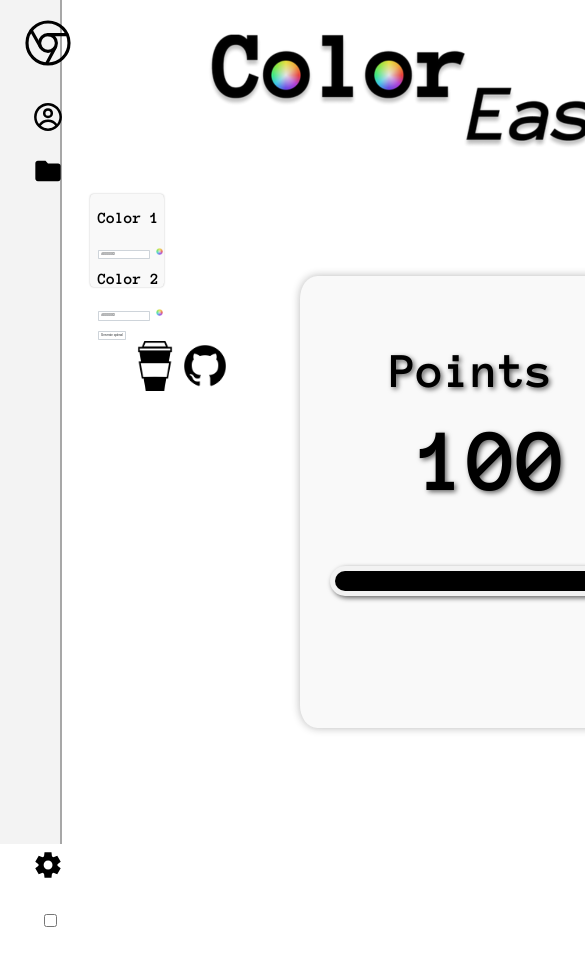
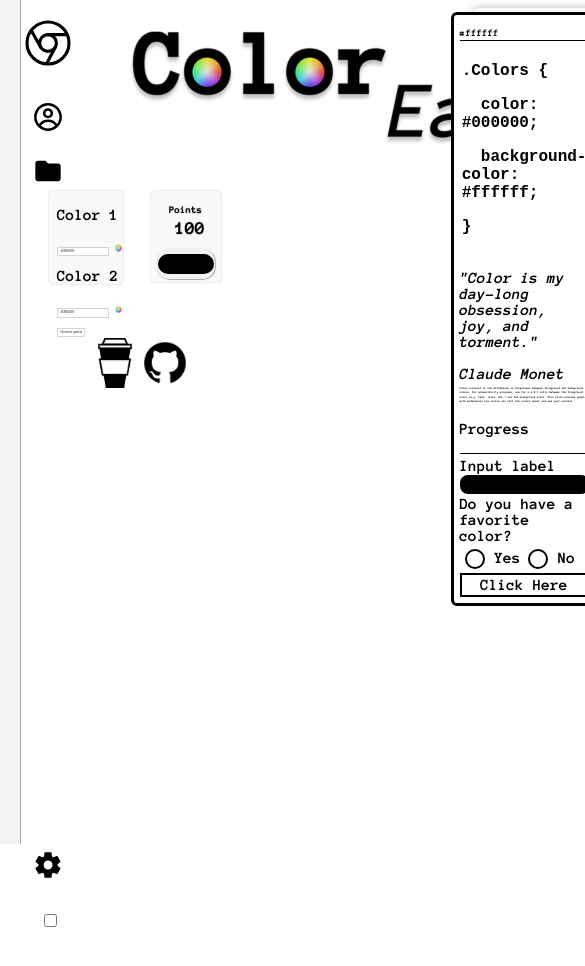
Before and after one commit to abrahammordev/ColorEase, a React (Create React App) app: page / in a window 390 px wide. Shown: the top 966 px of the page, 585 px wide, since content can reach past the window. After the commit the page ends 930 px from the top, so only its background shows below. Built offline with nearby package versions, Linux system fonts and the light colour scheme.

Commit message:
Refactor CSS styles for responsive design across multiple components

```diff
--- a/src/components/LeftBar.module.css
+++ b/src/components/LeftBar.module.css
@@ -1,7 +1,7 @@
 .LeftBar{
     background-color: #F3F3F3;
-    width: 100px;
-    border-right: 2px solid #A7A7A7;
+    width: 5.21vw;
+    border-right: 0.11vw solid #A7A7A7;
 
 }
 
--- a/src/components/Points.module.css
+++ b/src/components/Points.module.css
@@ -1,26 +1,19 @@
-.p-text{
-    margin-top: 60px;
+.p-text {
+  margin-top: 3.125vw;
 }
 
-.points-properties{
-    margin-top: 70px;
-    font-size: 50px;
-    margin-left: 60px;
-    text-shadow: 2px 2px 5px rgba(0, 0, 0, 0.6);
+.points-properties {
+  margin-top: 3.646vw;
+  font-size: 2.604vw;
+  margin-left: 3.125vw;
+  text-shadow: 0.104vw 0.104vw 0.26vw rgba(0, 0, 0, 0.6);
 }
 
-.points{
-    font-size: 90px;
-    margin-left: 90px;
-    text-shadow: 2px 2px 5px rgba(0, 0, 0, 0.6);
-    margin-top: -30px;
-}
-
-
-
-.Points{
-    margin-left: 30px;
-    margin-right: 30px;
+.points {
+  font-size: 4.688vw;
+  margin-left: 4.688vw;
+  text-shadow: 0.104vw 0.104vw 0.26vw rgba(0, 0, 0, 0.6);
+  margin-top: -1.563vw;
 }
 
 /*.progress-bar-cover{
@@ -35,17 +28,21 @@
     margin-top: -30px;
     margin-left: 5px;
 
+}*/
+.Points {
+  margin-left: 1.563vw;
+  margin-right: 1.563vw;
 }
-    */
+
 .progress-bar-cover {
-        box-shadow: 2px 2px 5px rgba(0, 0, 0, 0.6);
-        border-radius: 60px;
+  box-shadow: 0.104vw 0.104vw 0.26vw rgba(0, 0, 0, 0.6);
+  border-radius: 3.125vw;
   display: flex;
-        margin-top: -30px;
+  margin-top: -1.563vw;
   align-items: center;
 }
 
 .progress-bar {
-        border-radius: 60px;
+  border-radius: 3.125vw;
   margin: 2%;
 }
--- a/src/components/PointsWindow.module.css
+++ b/src/components/PointsWindow.module.css
@@ -1,9 +1,9 @@
-.PointsWindow{
-    background-color: #F9F9F9;
-    height: 452px;
-    width: 346px;
-    margin-left: 136px;
-    margin-top: 103px;
-    box-shadow: 0 0 9px rgba(20, 20, 20, 0.3);
-    border-radius: 5%;
+.PointsWindow {
+  background-color: #f9f9f9;
+  height: 23.542vw;
+  width: 18.021vw;
+  margin-left: 7.083vw;
+  margin-top: 5.365vw;
+  box-shadow: 0 0 0.469vw rgba(20, 20, 20, 0.3);
+  border-radius: 5%;
 }
--- a/src/components/Preview.module.css
+++ b/src/components/Preview.module.css
@@ -1,82 +1,81 @@
 .Preview{
     background-color: #F9F9F9;
-    height: 700px;
-    width: 600px;
-    margin-left: 100px;
-    margin-top: 40px;
+    height: 36.46vw;
+    width: 31.25vw;
+    margin-left: 5.21vw;
+    margin-top: 2.08vw;
     box-shadow: 0 0 9px rgba(20, 20, 20, 0.3);
     border-radius: 5%;
-    padding: 20px;
+    padding: 1.04vw;
     color: #F9F9F9;
-    height: 850px;
+    height: 44.27vw;
 }
 .title {
-    font-size: 50px;
-    margin-bottom: 10px;
-
+    font-size: 2.60vw;
+    margin-bottom: 0.52vw;
 }
 
 .divider {
     width: 100%;
-    height: 2px;
+    height: 0.10vw;
     background: white;
-    margin: 10px 0 20px;
+    margin: 0.52vw 0 1.04vw;
 }
 
 .code {
     background-color: rgba(255, 255, 255, 0.1);
-    padding: 10px;
+    padding: 0.52vw;
     border-radius: 8px;
     font-family: 'Courier New', monospace;
-    margin-bottom: 20px;
+    margin-bottom: 1.04vw;
 }
 
 .quote {
     font-style: italic;
-    margin-bottom: 20px;
+    margin-bottom: 1.04vw;
 }
 
 .author {
     font-weight: bold;
-    margin-top: 10px;
+    margin-top: 0.52vw;
 }
 
 .description {
-    font-size: 14px;
+    font-size: 0.73vw;
     line-height: 1.6;
-    margin-bottom: 20px;
+    margin-bottom: 1.04vw;
 }
 
 .progress {
     background-color: white;
-    height: 6px;
+    height: 0.31vw;
     border-radius: 3px;
     position: relative;
-    margin-bottom: 20px;
+    margin-bottom: 1.04vw;
 }
 
 .label {
-    margin-bottom: 5px;
+    margin-bottom: 0.26vw;
     font-weight: bold;
     display: block;
 }
 
 .input {
     width: 97%;
-    padding: 10px;
+    padding: 0.52vw;
     border: none;
     border-radius: 8px;
-    margin-bottom: 10px;
+    margin-bottom: 0.52vw;
 }
 
 .radioLabel {
-    margin-bottom: 10px;
+    margin-bottom: 0.52vw;
 }
 
 .radioGroup {
     display: flex;
-    gap: 10px;
-    margin-bottom: 20px;
+    gap: 0.52vw;
+    margin-bottom: 1.04vw;
 }
 
 .buttonContainer {
@@ -85,17 +84,15 @@
 
 .button {
     display: inline-block;
-    padding: 10px 20px;
-
+    padding: 0.52vw 1.04vw;
     border-radius: 20px;
     text-decoration: none;
     font-weight: bold;
     transition: all 0.3s ease;
 }
 .previewBox{
-
-    padding: 30px;
-    border-radius: 30px;
+    padding: 1.56vw;
+    border-radius: 1.56vw;
 }
 
 .Preview{
--- a/src/components/SwitchColorsButton.module.css
+++ b/src/components/SwitchColorsButton.module.css
@@ -6,13 +6,13 @@
 .checkbox {
     appearance: none;
     background-color: #dfe1e4;
-    border-radius: 72px;
+    border-radius: 3.75vw;
     border: none;
     flex-shrink: 0;
-    height: 20px;
+    height: 1.04vw;
     margin: 0;
     position: relative;
-    width: 30px;
+    width: 1.56vw;
     cursor: pointer;
     transition: all 100ms ease-out;
 }
@@ -20,21 +20,21 @@
 .checkbox::before {
     content: "";
     position: absolute;
-    bottom: -6px;
-    left: -6px;
-    right: -6px;
-    top: -6px;
+    bottom: -0.31vw;
+    left: -0.31vw;
+    right: -0.31vw;
+    top: -0.31vw;
 }
 
 .checkbox::after {
     content: "";
     background-color: #fff;
     border-radius: 50%;
-    height: 14px;
-    left: 3px;
+    height: 0.73vw;
+    left: 0.16vw;
     position: absolute;
-    top: 3px;
-    width: 14px;
+    top: 0.16vw;
+    width: 0.73vw;
     transition: all 200ms ease-out;
 }
 
@@ -48,7 +48,7 @@
 }
 
 .checkbox:checked::after {
-    left: 13px;
+    left: 0.68vw;
 }
 
 .checkbox:checked:hover {
@@ -56,6 +56,6 @@
 }
 
 .checkboxWrapper{
-    margin-top: 20px;
-    margin-right: 20px;
+    margin-top: 1.04vw;
+    margin-right: 1.04vw;
 }
```
Lines whose indentation alone changed are shown as unchanged.
